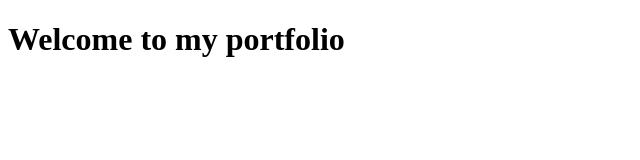
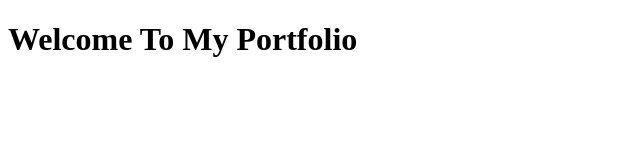
Before and after one commit to Tranqpenguin/AndresPortfolio, a plain HTML site: page index.html in a window 1280 px wide. Shown: the whole page, without its empty margins (0-640 px from the left). Drawn offline with Linux system fonts and the light colour scheme.

Commit message:
Update index.html

```diff
--- a/index.html
+++ b/index.html
@@ -3,6 +3,7 @@
   <head>
     <meta charset = "utf-8">
     <title>Andre's Portfolio</title>
-    <h1> Welcome to my portfolio </h1>
+    <h1> Welcome To My Portfolio </h1>
+
   </head>
 </html
```
